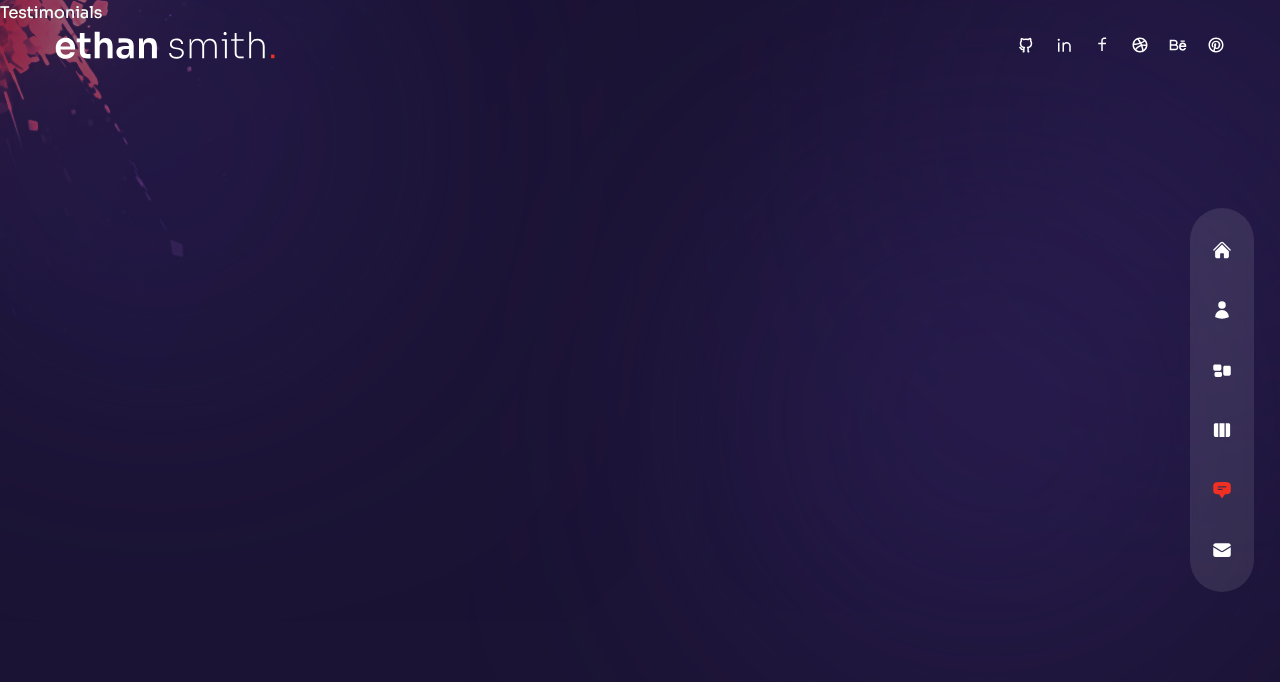
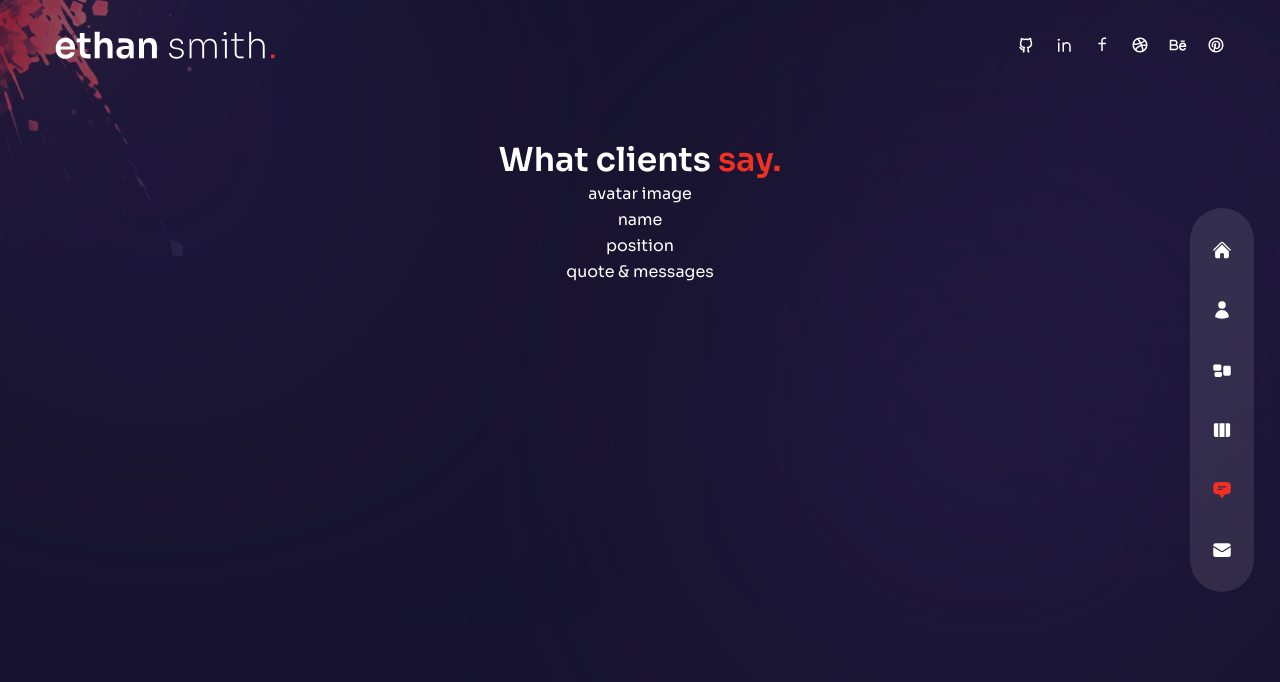
Before and after one commit to parteek2813/Portfolio-Nextjs, a Next.js app: page /testimonials in a window 1280 px wide. Shown: the top 682 px of the page. Built offline with nearby package versions, Linux system fonts and the light colour scheme.

Commit message:
testimonial slider setup

```diff
--- a/components/TestimonialSlider.js
+++ b/components/TestimonialSlider.js
@@ -41,7 +41,7 @@
 //icons
 import { BsArrowRight } from "react-icons/bs";
 
-const WorkSlider = () => {
+const TestimonialSlider = () => {
   return (
     <Swiper
       spaceBetween={10}
@@ -78,4 +78,4 @@
   );
 };
 
-export default WorkSlider;
+export default TestimonialSlider;
--- a/pages/testimonials/index.js
+++ b/pages/testimonials/index.js
@@ -1,5 +1,21 @@
+// components
+import TestimonialSlider from "../../components/TestimonialSlider";
+
 const Testimonials = () => {
-  return <div>Testimonials</div>;
+  return (
+    <div className="h-full bg-primary/30 py-32 text-center">
+      <div className="container mx-auto h-full flex flex-col justify-center">
+        {/* title */}
+        <h2 className="h2 mb-8 xl:mb-0">
+          What clients <span className="text-accent">say.</span>
+        </h2>
+        {/* slider */}
+        <div>
+          <TestimonialSlider />
+        </div>
+      </div>
+    </div>
+  );
 };
 
 export default Testimonials;
```
